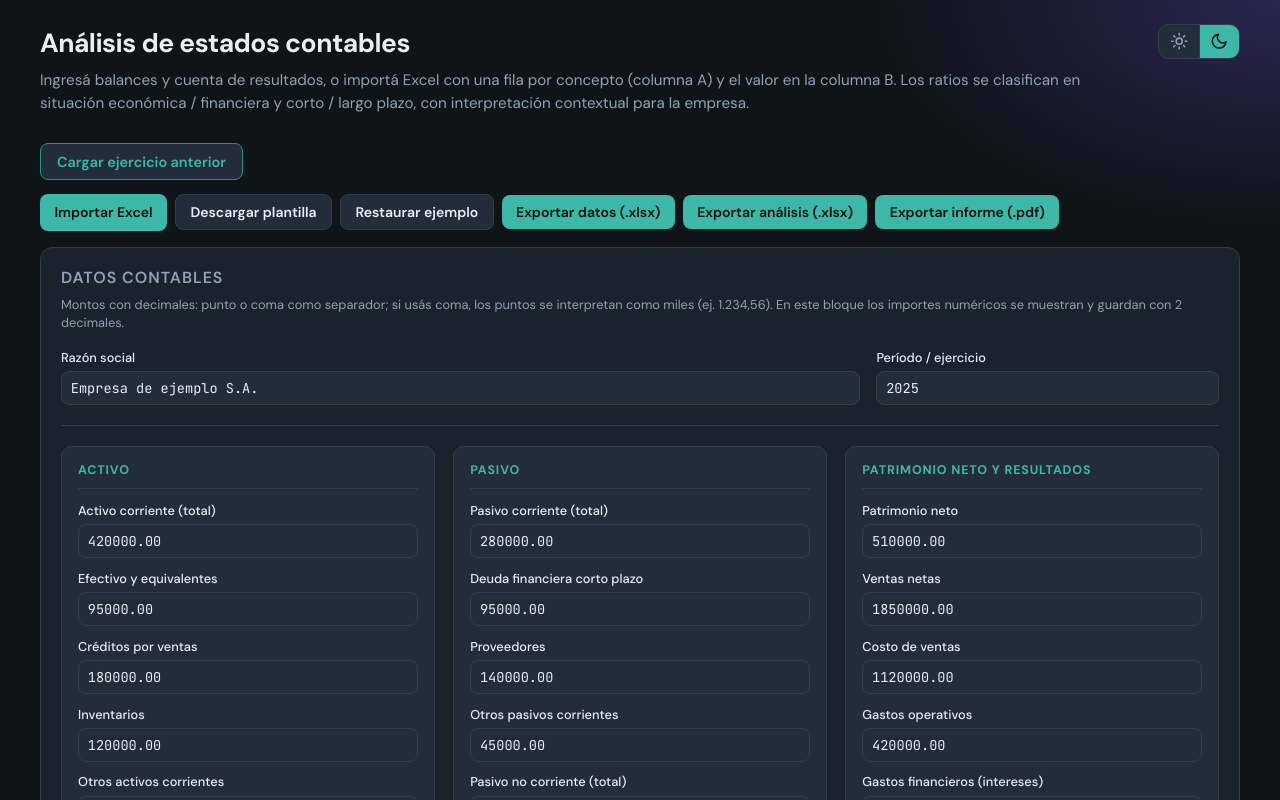
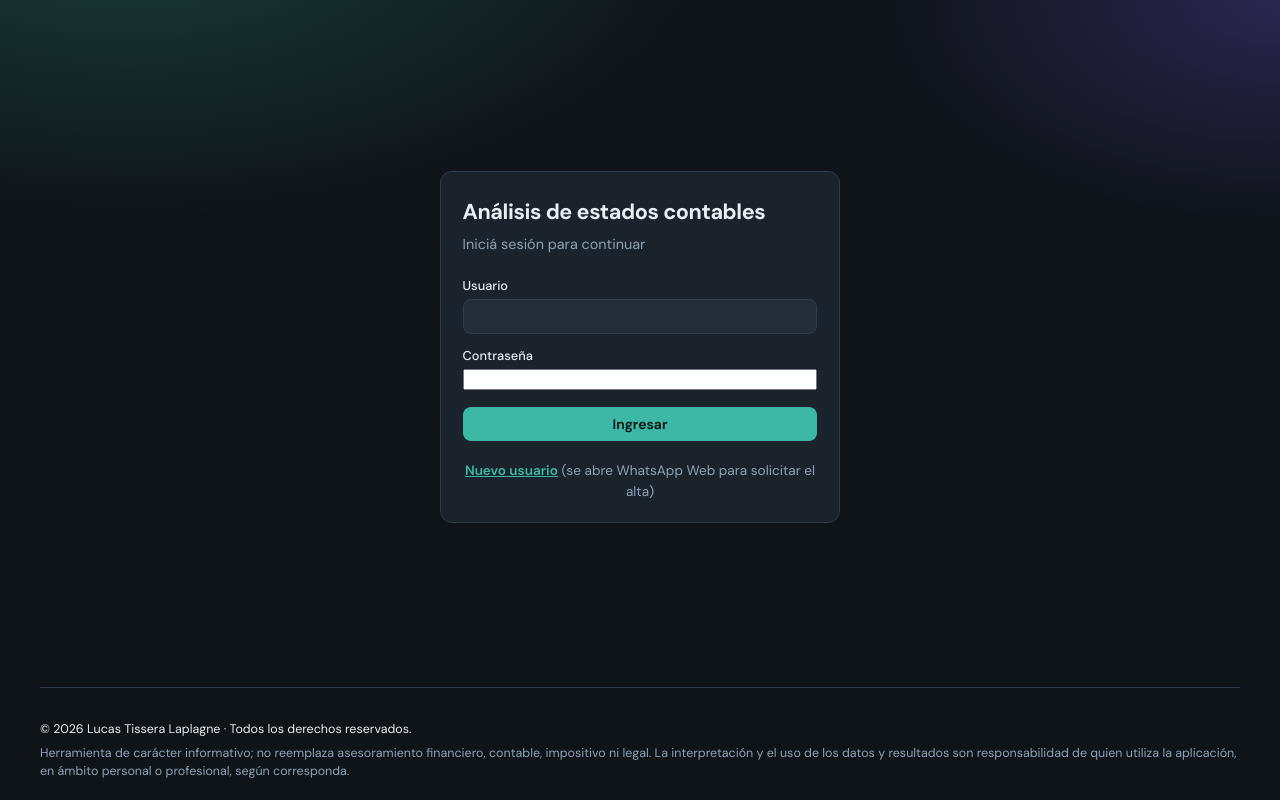
Before and after one commit to lucastissera/analisisestadoscontables, a React (Vite) app: page / in a window 1280 px wide. Shown: the top 800 px of the page. Built offline with nearby package versions, Linux system fonts and the light colour scheme; the HTML template or start-up script is replaced by a standard one.

Commit message:
Inicio sesion

```diff
--- /dev/null
+++ b/public/usuarios.json
@@ -0,0 +1,5 @@
+{
+  "usuarios": [
+    { "usuario": "admin", "clave": "admin" }
+  ]
+}
--- a/src/App.tsx
+++ b/src/App.tsx
@@ -1,4 +1,14 @@
-import { useLayoutEffect, useMemo, useRef, useState } from "react";
+import { useEffect, useLayoutEffect, useMemo, useRef, useState } from "react";
+import AppFooter from "./AppFooter";
+import LoginScreen from "./LoginScreen";
+import {
+  USUARIOS_RESPALDO,
+  cargarUsuariosDesdeServidor,
+  limpiarSesion,
+  persistirInicioSesion,
+  sesionGuardadaValida,
+  type UsuarioRegistro,
+} from "./auth/usuarios";
 import { datosPorDefecto } from "./data/defaultData";
 import {
   exportarComparativaAXlsx,
@@ -340,7 +350,7 @@ function BloqueRatios({ titulo, porGrupo }: BloqueRatiosProps) {
   );
 }
 
-export default function App() {
+function ContenidoAnalisis() {
   const [datosActual, setDatosActual] = useState<DatosFinancieros>(() =>
     redondearDatosFinancieros({ ...datosPorDefecto }, DECIMALES_MONTOS)
   );
@@ -787,3 +797,64 @@ function agruparRatiosPorSeccion(ratios: RatioCalculado[]) {
     items: map.get(clave(s, p)) ?? [],
   }));
 }
+
+export default function App() {
+  const [sesionActiva, setSesionActiva] = useState(() => sesionGuardadaValida());
+  const [usuarios, setUsuarios] = useState<UsuarioRegistro[] | null>(null);
+
+  useEffect(() => {
+    let cancel = false;
+    cargarUsuariosDesdeServidor()
+      .then((lista) => {
+        if (!cancel) setUsuarios(lista);
+      })
+      .catch(() => {
+        if (!cancel) setUsuarios([...USUARIOS_RESPALDO]);
+      });
+    return () => {
+      cancel = true;
+    };
+  }, []);
+
+  /** Si la sesión expira mientras la app está abierta, vuelve al login. */
+  useEffect(() => {
+    if (!sesionActiva) return;
+    function verificarVencimiento() {
+      if (!sesionGuardadaValida()) {
+        limpiarSesion();
+        setSesionActiva(false);
+      }
+    }
+    const id = setInterval(verificarVencimiento, 30_000);
+    window.addEventListener("focus", verificarVencimiento);
+    return () => {
+      clearInterval(id);
+      window.removeEventListener("focus", verificarVencimiento);
+    };
+  }, [sesionActiva]);
+
+  function onSesionIniciada() {
+    persistirInicioSesion();
+    setSesionActiva(true);
+  }
+
+  if (!sesionActiva) {
+    return (
+      <div className="app-layout">
+        <main className="app-main app-main--login">
+          <LoginScreen usuarios={usuarios} onSesionIniciada={onSesionIniciada} />
+        </main>
+        <AppFooter />
+      </div>
+    );
+  }
+
+  return (
+    <div className="app-layout">
+      <main className="app-main">
+        <ContenidoAnalisis />
+      </main>
+      <AppFooter />
+    </div>
+  );
+}
--- /dev/null
+++ b/src/AppFooter.tsx
@@ -0,0 +1,12 @@
+export default function AppFooter() {
+  return (
+    <footer className="app-footer">
+      <p className="app-footer-line">© 2026 Lucas Tissera Laplagne · Todos los derechos reservados.</p>
+      <p className="app-footer-legal">
+        Herramienta de carácter informativo; no reemplaza asesoramiento financiero, contable, impositivo ni legal.
+        La interpretación y el uso de los datos y resultados son responsabilidad de quien utiliza la aplicación,
+        en ámbito personal o profesional, según corresponda.
+      </p>
+    </footer>
+  );
+}
--- /dev/null
+++ b/src/LoginScreen.tsx
@@ -0,0 +1,86 @@
+import { FormEvent, useState } from "react";
+import type { UsuarioRegistro } from "./auth/usuarios";
+import { validarCredenciales } from "./auth/usuarios";
+
+const WA_NUMERO = "5493513132914";
+const WA_MENSAJE =
+  "Buen día! Quiero dar de alta mi usuario en el sistema de Análisis de Estados Contables";
+
+type Props = {
+  usuarios: UsuarioRegistro[] | null;
+  onSesionIniciada: () => void;
+};
+
+export default function LoginScreen({ usuarios, onSesionIniciada }: Props) {
+  const [usuario, setUsuario] = useState("");
+  const [clave, setClave] = useState("");
+  const [error, setError] = useState<string | null>(null);
+
+  function abrirWhatsAppNuevoUsuario() {
+    const url = `https://wa.me/${WA_NUMERO}?text=${encodeURIComponent(WA_MENSAJE)}`;
+    window.open(url, "_blank", "noopener,noreferrer");
+  }
+
+  function onSubmit(e: FormEvent) {
+    e.preventDefault();
+    setError(null);
+    if (!usuarios || usuarios.length === 0) {
+      setError("No hay usuarios cargados. Revisá el archivo usuarios.json en la carpeta public.");
+      return;
+    }
+    if (!validarCredenciales(usuario, clave, usuarios)) {
+      setError("Usuario o contraseña incorrectos.");
+      return;
+    }
+    onSesionIniciada();
+  }
+
+  const cargando = usuarios === null;
+
+  return (
+    <div className="login-screen">
+      <div className="login-panel">
+        <h1 className="login-titulo">Análisis de estados contables</h1>
+        <p className="login-subtitulo">Iniciá sesión para continuar</p>
+
+        <form className="login-form" onSubmit={onSubmit}>
+          <label className="field">
+            <span className="name">Usuario</span>
+            <input
+              type="text"
+              name="usuario"
+              autoComplete="username"
+              value={usuario}
+              onChange={(e) => setUsuario(e.target.value)}
+              disabled={cargando}
+            />
+          </label>
+          <label className="field">
+            <span className="name">Contraseña</span>
+            <input
+              type="password"
+              name="clave"
+              autoComplete="current-password"
+              value={clave}
+              onChange={(e) => setClave(e.target.value)}
+              disabled={cargando}
+            />
+          </label>
+
+          {error && <div className="error-msg login-error">{error}</div>}
+
+          <button type="submit" className="login-btn" disabled={cargando}>
+            {cargando ? "Cargando…" : "Ingresar"}
+          </button>
+        </form>
+
+        <p className="login-nuevo">
+          <button type="button" className="login-link-wa" onClick={abrirWhatsAppNuevoUsuario}>
+            Nuevo usuario
+          </button>
+          <span className="login-nuevo-hint"> (se abre WhatsApp Web para solicitar el alta)</span>
+        </p>
+      </div>
+    </div>
+  );
+}
--- /dev/null
+++ b/src/auth/usuarios.ts
@@ -0,0 +1,89 @@
+export type UsuarioRegistro = {
+  usuario: string;
+  clave: string;
+};
+
+/** Si no se puede leer `usuarios.json`, se usa esta lista (mismo contenido por defecto). */
+export const USUARIOS_RESPALDO: UsuarioRegistro[] = [{ usuario: "admin", clave: "admin" }];
+
+/** Marca legada; la validez real depende de `SESSION_INICIO_KEY` y el plazo. */
+export const SESSION_STORAGE_KEY = "aec-sesion-v1";
+
+/** Marca de tiempo (ms) del último login correcto. */
+export const SESSION_INICIO_KEY = "aec-sesion-inicio";
+
+/** Duración de la sesión tras el login (30 minutos). */
+export const DURACION_SESION_MS = 30 * 60 * 1000;
+
+export function sesionGuardadaValida(): boolean {
+  try {
+    const t = sessionStorage.getItem(SESSION_INICIO_KEY);
+    if (!t) return false;
+    const inicio = parseInt(t, 10);
+    if (!Number.isFinite(inicio)) return false;
+    return Date.now() - inicio < DURACION_SESION_MS;
+  } catch {
+    return false;
+  }
+}
+
+export function persistirInicioSesion(): void {
+  try {
+    const ahora = String(Date.now());
+    sessionStorage.setItem(SESSION_INICIO_KEY, ahora);
+    sessionStorage.setItem(SESSION_STORAGE_KEY, "1");
+  } catch {
+    /* ignore */
+  }
+}
+
+export function limpiarSesion(): void {
+  try {
+    sessionStorage.removeItem(SESSION_INICIO_KEY);
+    sessionStorage.removeItem(SESSION_STORAGE_KEY);
+  } catch {
+    /* ignore */
+  }
+}
+
+export async function cargarUsuariosDesdeServidor(): Promise<UsuarioRegistro[]> {
+  const base = import.meta.env.BASE_URL || "/";
+  const url = `${base}usuarios.json`;
+  const res = await fetch(url, { cache: "no-store" });
+  if (!res.ok) throw new Error("No se pudo cargar usuarios.json");
+  const data: unknown = await res.json();
+  const raw =
+    data !== null &&
+    typeof data === "object" &&
+    "usuarios" in data &&
+    Array.isArray((data as { usuarios: unknown }).usuarios)
+      ? (data as { usuarios: unknown[] }).usuarios
+      : Array.isArray(data)
+        ? data
+        : null;
+  if (!raw) throw new Error("Formato inválido");
+  const out: UsuarioRegistro[] = [];
+  for (const row of raw) {
+    if (
+      row !== null &&
+      typeof row === "object" &&
+      "usuario" in row &&
+      "clave" in row &&
+      typeof (row as UsuarioRegistro).usuario === "string" &&
+      typeof (row as UsuarioRegistro).clave === "string"
+    ) {
+      out.push({ usuario: (row as UsuarioRegistro).usuario, clave: (row as UsuarioRegistro).clave });
+    }
+  }
+  if (out.length === 0) throw new Error("Sin usuarios");
+  return out;
+}
+
+export function validarCredenciales(
+  usuario: string,
+  clave: string,
+  lista: UsuarioRegistro[]
+): boolean {
+  const u = usuario.trim();
+  return lista.some((x) => x.usuario === u && x.clave === clave);
+}
--- a/src/index.css
+++ b/src/index.css
@@ -59,9 +59,118 @@ body {
 }
 
 #root {
+  min-height: 100vh;
+  display: flex;
+  flex-direction: column;
   max-width: 1240px;
   margin: 0 auto;
-  padding: 1.5rem 1.25rem 3rem;
+  padding: 1.5rem 1.25rem 0;
+  width: 100%;
+}
+
+.app-layout {
+  display: flex;
+  flex-direction: column;
+  flex: 1;
+  min-height: 0;
+}
+
+.app-main {
+  flex: 1;
+}
+
+.app-main--login {
+  display: flex;
+  align-items: center;
+  justify-content: center;
+  padding: 0.5rem 0 1.5rem;
+}
+
+.app-footer {
+  margin-top: auto;
+  padding-top: 2rem;
+  padding-bottom: 1.25rem;
+  border-top: 1px solid var(--border);
+  font-size: 0.78rem;
+  color: var(--muted);
+}
+
+.app-footer-line {
+  margin: 0 0 0.35rem;
+  color: var(--text);
+}
+
+.app-footer-legal {
+  margin: 0;
+  line-height: 1.45;
+}
+
+.login-screen {
+  width: 100%;
+  max-width: 400px;
+}
+
+.login-panel {
+  background: var(--surface);
+  border: 1px solid var(--border);
+  border-radius: 12px;
+  padding: 1.5rem 1.35rem 1.25rem;
+}
+
+.login-titulo {
+  font-size: 1.35rem;
+  margin: 0 0 0.35rem;
+}
+
+.login-subtitulo {
+  color: var(--muted);
+  font-size: 0.9rem;
+  margin: 0 0 1.25rem;
+}
+
+.login-form {
+  display: flex;
+  flex-direction: column;
+  gap: 0.75rem;
+}
+
+.login-form .field {
+  margin: 0;
+}
+
+.login-btn {
+  margin-top: 0.35rem;
+  width: 100%;
+}
+
+.login-error {
+  margin: 0;
+}
+
+.login-nuevo {
+  margin: 1.25rem 0 0;
+  font-size: 0.85rem;
+  text-align: center;
+  color: var(--muted);
+}
+
+.login-link-wa {
+  background: none;
+  border: none;
+  padding: 0;
+  font: inherit;
+  color: var(--accent);
+  cursor: pointer;
+  text-decoration: underline;
+  font-weight: 600;
+}
+
+.login-link-wa:hover {
+  filter: brightness(1.08);
+}
+
+.login-nuevo-hint {
+  display: inline;
 }
 
 h1 {
@@ -507,3 +616,10 @@ input[type="file"] {
   color: var(--warn);
   margin: 0 0 0.5rem;
 }
+
+@media (max-width: 480px) {
+  .login-nuevo-hint {
+    display: block;
+    margin-top: 0.35rem;
+  }
+}
```
Also changed, not shown: 1 other file (tests, documents, lock files or other folders).
